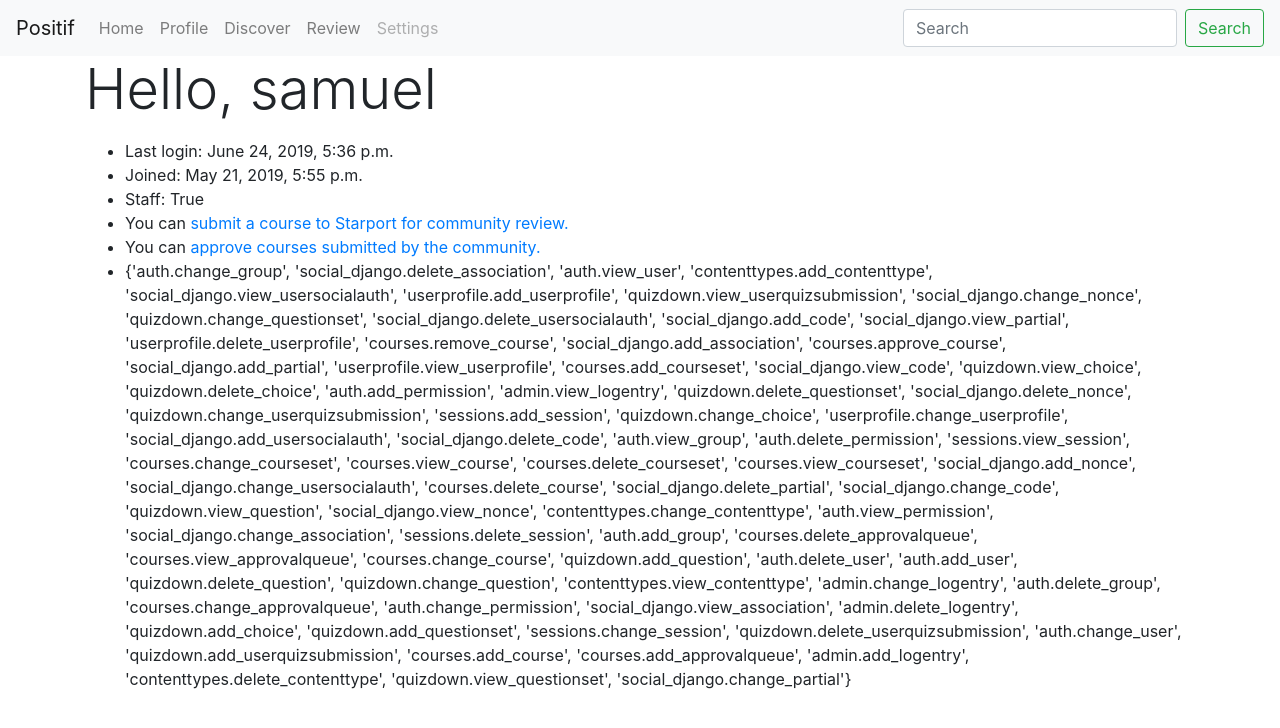
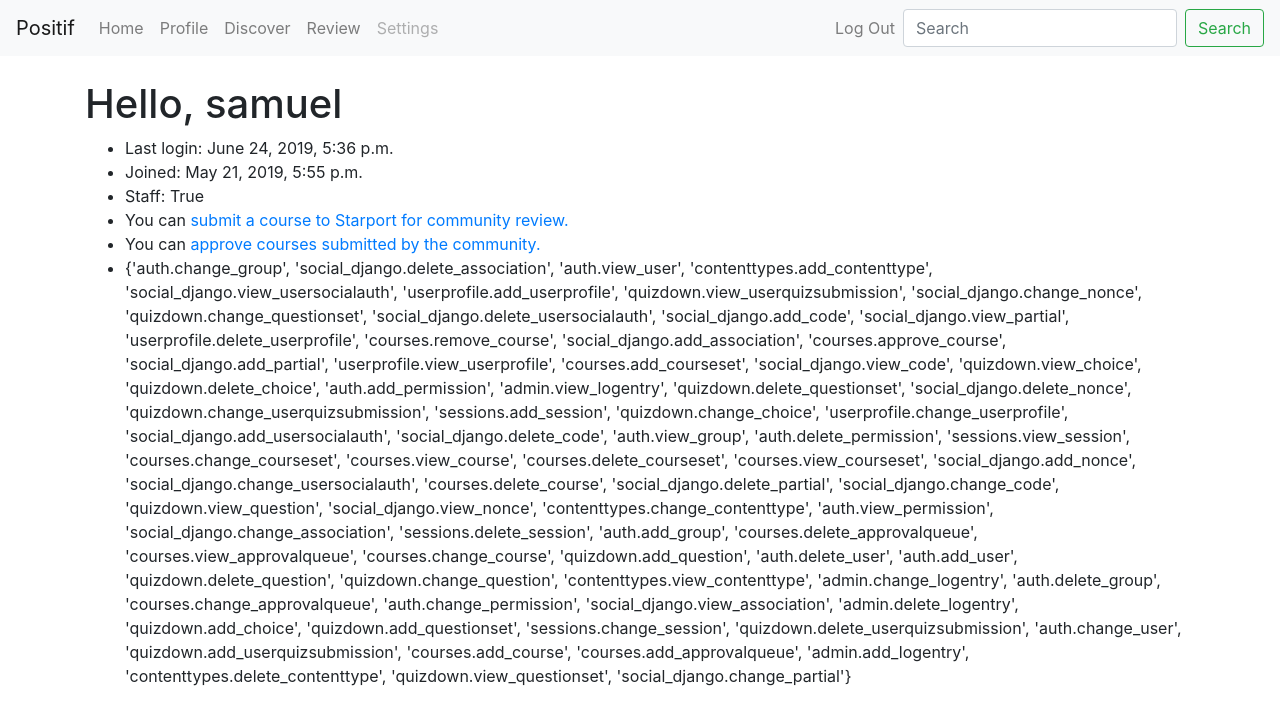
Before and after one commit to yasir16/starport, a Django app: page / in a window 1280 px wide. Shown: the top 728 px of the page. Run offline with Django 3.2, Linux system fonts and the light colour scheme; a user stored in the database is signed in; some libraries are stand-ins or nearby versions.

Commit message:
full login logout functionality

```diff
--- /dev/null
+++ b/starport/courses/static/courses/style.css
@@ -0,0 +1,13 @@
+blockquote {
+    background: rgba(0, 50, 84, 0.8);
+    /* background: rgba(0, 72, 84, 0.3); */
+    padding: 2%;
+    color: white;
+    border-radius: 5px;
+}
+
+code {
+    font-size: 87.5%;
+    color: #ff6c27;
+    word-break: break-word;
+}
--- a/starport/starport/settings.py
+++ b/starport/starport/settings.py
@@ -82,6 +82,7 @@ AUTHENTICATION_BACKENDS = (
 LOGIN_URL = "login"
 LOGOUT_URL = "logout"
 LOGIN_REDIRECT_URL = "home"
+LOGOUT_REDIRECT_URL = "home"
 
 # SOCIAL_AUTH_LOGIN_ERROR_URL = "/settings/"
 # SOCIAL_AUTH_LOGIN_REDIRECT_URL = "/settings/"
--- a/starport/templates/base.html
+++ b/starport/templates/base.html
@@ -7,6 +7,7 @@
     <meta name="viewport" content="width=device-width, initial-scale=1.0">
     <meta http-equiv="X-UA-Compatible" content="ie=edge">
     <link rel="stylesheet" href="https://stackpath.bootstrapcdn.com/bootstrap/4.3.1/css/bootstrap.min.css">
+    <link rel="stylesheet" type="text/css" href="{% static 'courses/style.css' %}">
     <title>Starport</title>
 </head>
 
@@ -40,6 +41,18 @@
                 </li>
 
             </ul>
+            <ul class="navbar-nav ml-auto">
+                {% if user.is_authenticated %}
+                <li class="nav-item">
+                    <a class="nav-link" href="{% url 'logout' %}">Log Out</a>
+                </li>
+                {% else %}
+                <li class="nav-item">
+                    <a class="nav-link" href="{% url 'login' %}">Log In</a>
+                </li>
+            </ul>
+
+            {% endif %}
             <form class="form-inline my-2 my-lg-0">
                 <input class="form-control mr-sm-2" type="search" placeholder="Search" aria-label="Search">
                 <button class="btn btn-outline-success my-2 my-sm-0" type="submit">Search</button>
--- a/starport/templates/home.html
+++ b/starport/templates/home.html
@@ -2,9 +2,9 @@
 
 {% block content %}
 
-<div class="container">
+<div class="container mt-4">
     {% if user.is_authenticated %}
-    <p class="display-4">Hello, {{ user.username }}</p>
+    <h1>Hello, {{ user.username }}</h1>
 
     <ul>
         <li>Last login: {{  user.last_login  }}</li>
```
Also changed, not shown: starport/db.sqlite3.
